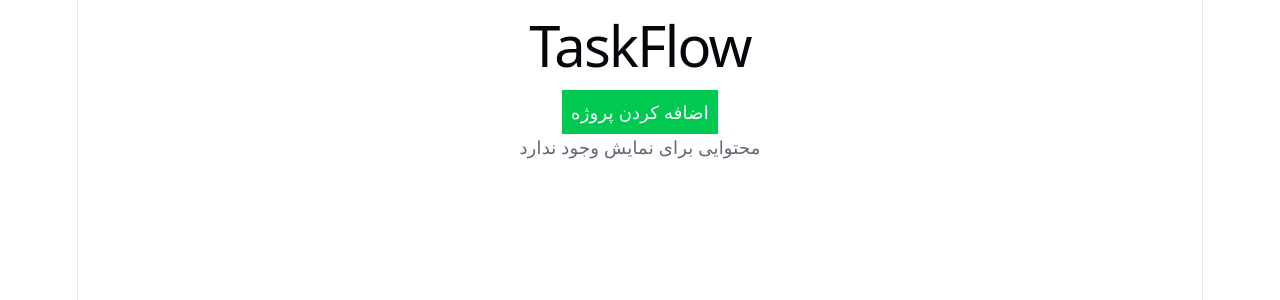
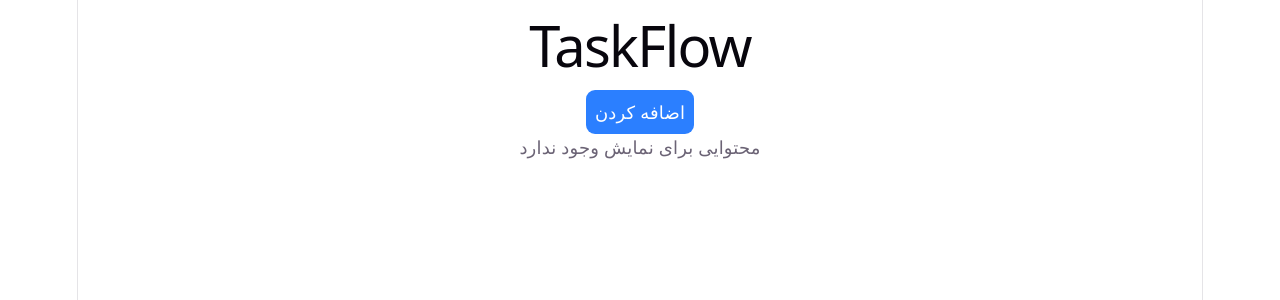
Before and after one commit to devfaf/TaskFlow, a React (Vite) app: page / in a window 1280 px wide. Shown: the top 300 px of the page. Built offline with nearby package versions, Linux system fonts and the light colour scheme.

Commit message:
create resusable button

```diff
--- a/src/components/common/Button.tsx
+++ b/src/components/common/Button.tsx
@@ -1,8 +1,16 @@
-// import React from 'react'
+type ButtonProps = {
+  children: React.ReactNode;
+  className?: string;
+  type?: "button" | "submit" | "reset";
+  disabled?: boolean;
+  onClick?: () => void;
+}
 
-const Button = () => {
+const Button = ({ children, className, type, disabled, onClick }: ButtonProps) => {
   return (
-    <button className="bg-green-500 p-2 text-white cursor-pointer">اضافه کردن پروژه</button>
+    <button onClick={onClick} className={className} disabled={disabled} type={type}>
+      {children}
+    </button>
   )
 }
 
--- a/src/pages/DashboardPage.tsx
+++ b/src/pages/DashboardPage.tsx
@@ -1,10 +1,11 @@
-// import React from 'react'
 import Button from "../components/common/Button"
 
 const DashboardPage = () => {
   return (
     <div>
-      <Button/>
+      <Button className="bg-blue-500 hover:bg-blue-700 duration-300 rounded-lg p-2 text-white cursor-pointer">
+        اضافه کردن
+      </Button>
       <div>
         <div>
           محتوایی برای نمایش وجود ندارد
```
